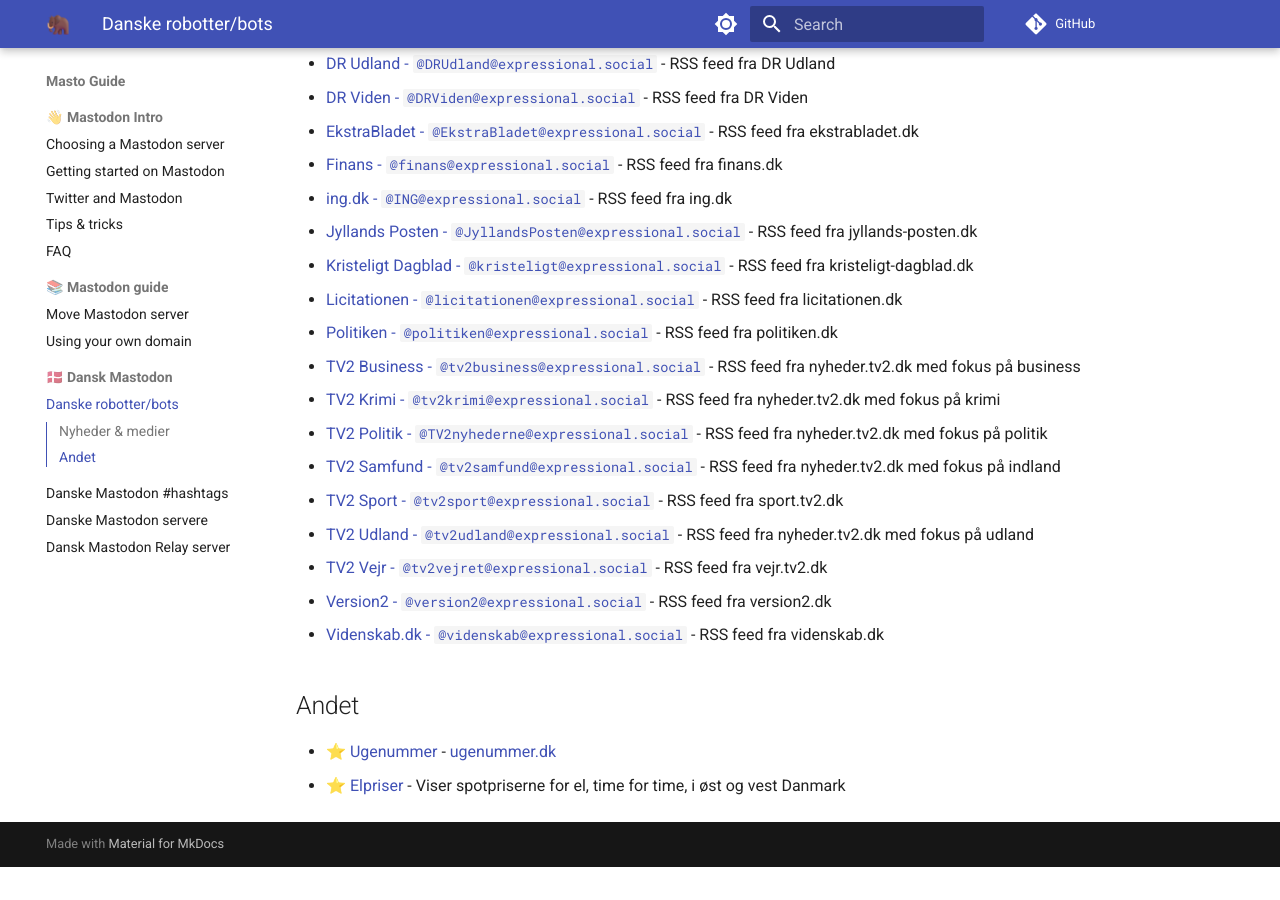
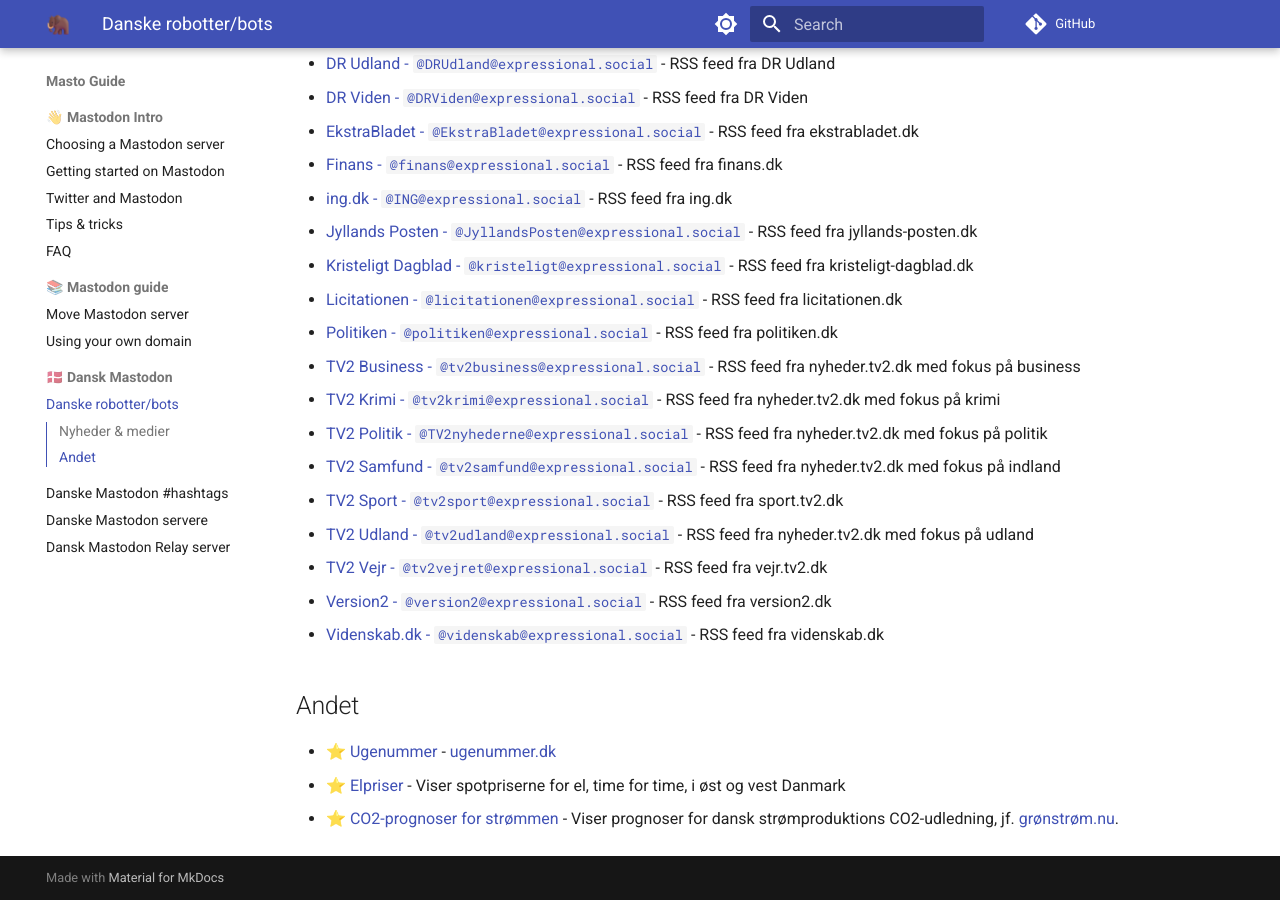
Before and after one commit to jippi/masto-guide, an MkDocs documentation site: the page built from docs/dk/bots.md, in a window 1280 px wide and 900 px high, scrolled down 1337 px. Built offline with MkDocs 1.6.1 and Material for MkDocs 9.7.7, drawn with Linux system fonts in a browser that asks for light colours; comment, search, counter and statistics services are not loaded; before the commit the page ends 2204 px from its top, so only the background shows below that.

Commit message:
Add the bot "CO2-prognoser for strømmen"

```diff
--- a/docs/dk/bots.md
+++ b/docs/dk/bots.md
@@ -64,3 +64,4 @@
 
 - ⭐️ [Ugenummer](https://expressional.social/@ugenr){target=_blank rel=me} - [ugenummer.dk](https://ugenr.dk/){target=_blank rel=me}
 - ⭐️ [Elpriser](https://mstdn.dk/@elpriser){target=_blank rel=me} - Viser spotpriserne for el, time for time, i øst og vest Danmark
+- ⭐️ [CO2-prognoser for strømmen](https://mastodon.social/@co2prognoser){target=_blank rel=me} - Viser prognoser for dansk strømproduktions CO2-udledning, jf. [grønstrøm.nu](https://grønstrøm.nu){target=_blank rel=me}.
```
